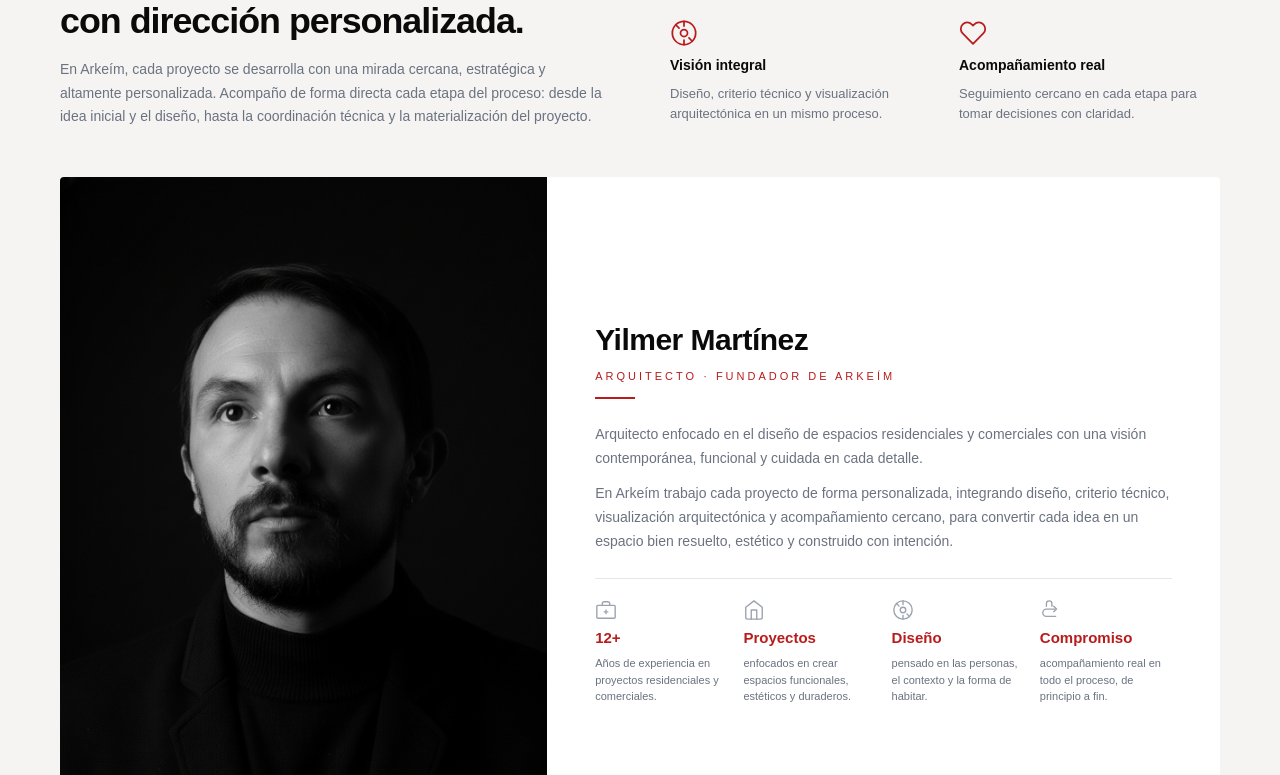
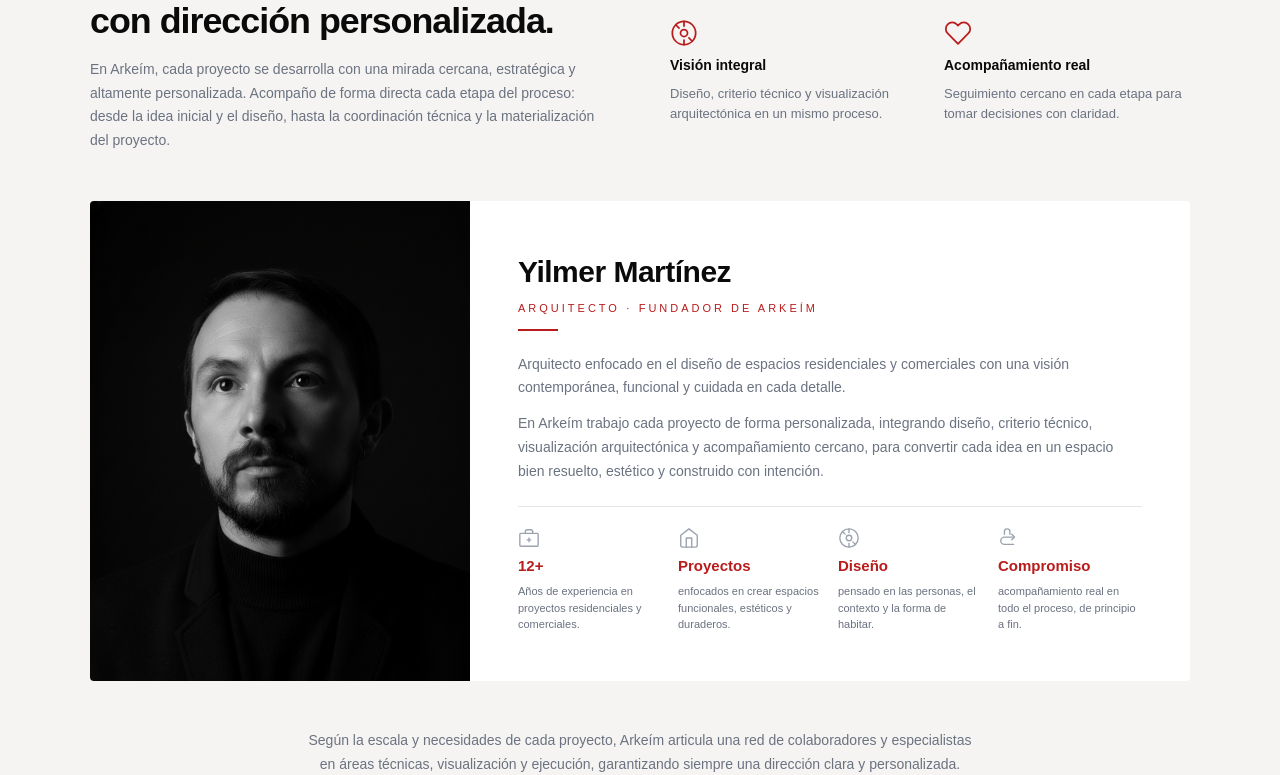
Before and after one commit to disenoprisxel/arkeim01, a React (Vite) app: page /quienes-somos in a window 1280 px wide. Shown: the part 2025-2800 px from the top of the page. Built offline with nearby package versions, Linux system fonts and the light colour scheme.

Commit message:
Fix team section: maxWidth 1100px centered, photo fixed 380px, proportional layout

```diff
--- a/src/pages/QuienesSomos.jsx
+++ b/src/pages/QuienesSomos.jsx
@@ -309,10 +309,10 @@ export default function QuienesSomos() {
       </section>
 
       {/* ── TEAM ── */}
-      <section style={{ backgroundColor: '#F5F4F2', padding: '80px 60px', display: 'flex', flexDirection: 'column', gap: 48 }} className="team-section">
+      <section style={{ backgroundColor: '#F5F4F2', padding: '80px 60px', display: 'flex', flexDirection: 'column', gap: 48, alignItems: 'center' }} className="team-section">
 
         {/* Top: título izq + 4 pilares der */}
-        <div style={{ display: 'flex', gap: 60, flexWrap: 'wrap', alignItems: 'flex-start' }}>
+        <div style={{ display: 'flex', gap: 60, flexWrap: 'wrap', alignItems: 'flex-start', width: '100%', maxWidth: 1100 }}>
 
           {/* Izquierda */}
           <div style={{ flex: '1 1 340px', display: 'flex', flexDirection: 'column', gap: 16 }}>
@@ -359,14 +359,14 @@ export default function QuienesSomos() {
         </div>
 
         {/* Founder card */}
-        <div style={{ backgroundColor: '#fff', borderRadius: 4, overflow: 'hidden', display: 'flex', flexWrap: 'wrap' }}>
+        <div style={{ width: '100%', maxWidth: 1100, backgroundColor: '#fff', borderRadius: 4, overflow: 'hidden', display: 'flex', flexWrap: 'wrap' }}>
           {/* Photo */}
-          <div style={{ flex: '0 0 42%', minWidth: 280, minHeight: 520 }}>
+          <div style={{ flex: '0 0 380px', maxWidth: 380, height: 480 }}>
             <img src="/arquitecto.jpg" alt="Yilmer Martínez" style={{ width: '100%', height: '100%', objectFit: 'cover', objectPosition: 'center top', display: 'block' }} />
           </div>
 
           {/* Info */}
-          <div style={{ flex: 1, minWidth: 280, padding: '48px 48px', display: 'flex', flexDirection: 'column', gap: 24, justifyContent: 'center' }}>
+          <div style={{ flex: 1, minWidth: 280, padding: '44px 48px', display: 'flex', flexDirection: 'column', gap: 22, justifyContent: 'center' }}>
             <div style={{ display: 'flex', flexDirection: 'column', gap: 6 }}>
               <h3 style={{ fontFamily: 'Syne, sans-serif', fontSize: 30, fontWeight: 700, color: '#0A0A0A', margin: 0, letterSpacing: -0.5 }}>Yilmer Martínez</h3>
               <span style={{ fontFamily: 'DM Sans, sans-serif', fontSize: 11, fontWeight: 500, color: '#B91C1C', letterSpacing: 3, textTransform: 'uppercase' }}>Arquitecto · Fundador de Arkeím</span>
@@ -413,7 +413,7 @@ export default function QuienesSomos() {
         </div>
 
         {/* Footer note */}
-        <div style={{ display: 'flex', flexDirection: 'column', gap: 10, alignItems: 'center' }}>
+        <div style={{ display: 'flex', flexDirection: 'column', gap: 10, alignItems: 'center', width: '100%', maxWidth: 1100 }}>
           <p style={{ fontFamily: 'DM Sans, sans-serif', fontSize: 14, color: '#6B7280', lineHeight: 1.7, textAlign: 'center', maxWidth: 680, margin: 0 }}>
             Según la escala y necesidades de cada proyecto, Arkeím articula una red de colaboradores y especialistas en áreas técnicas, visualización y ejecución, garantizando siempre una dirección clara y personalizada.
           </p>
```
